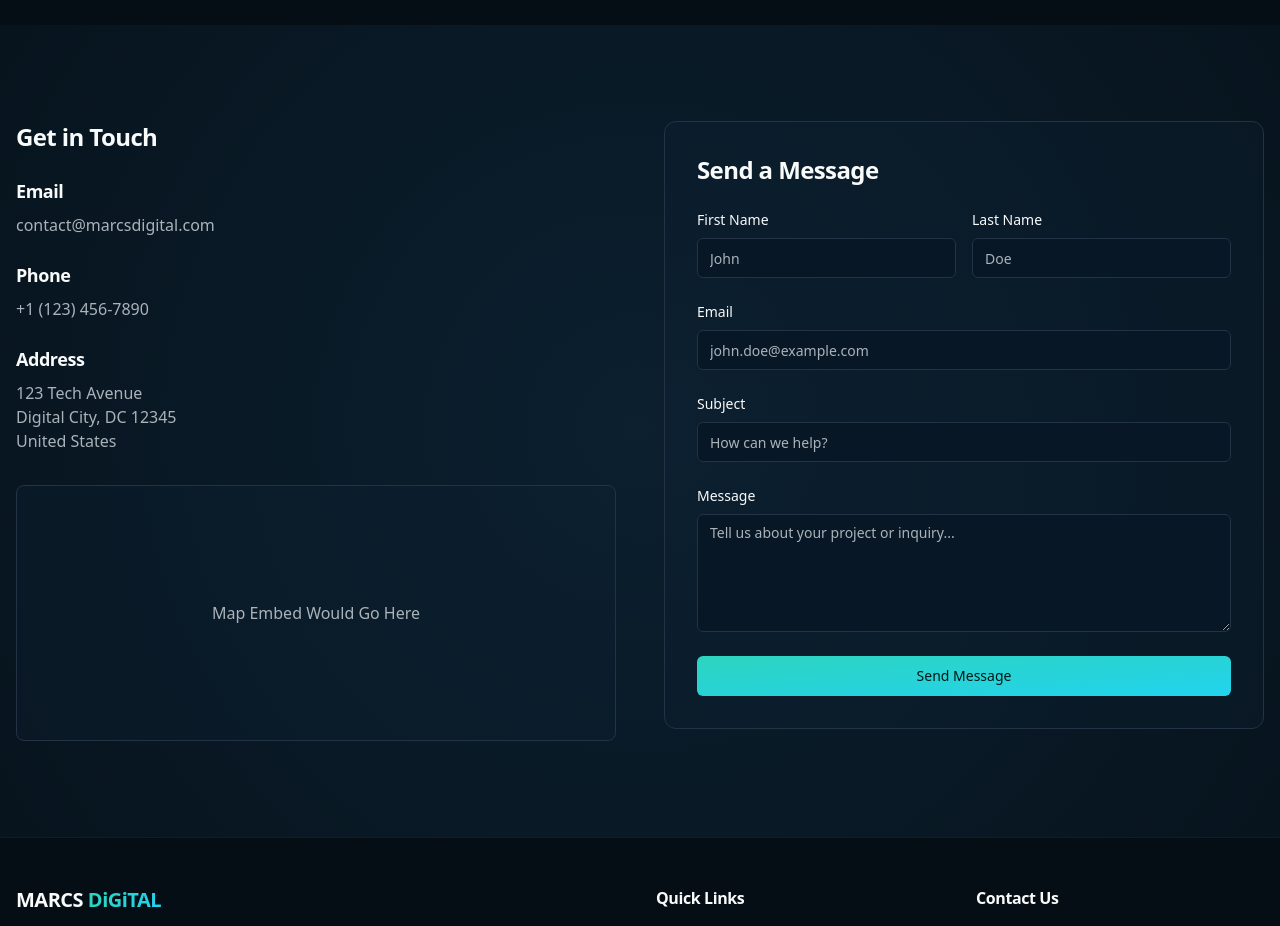
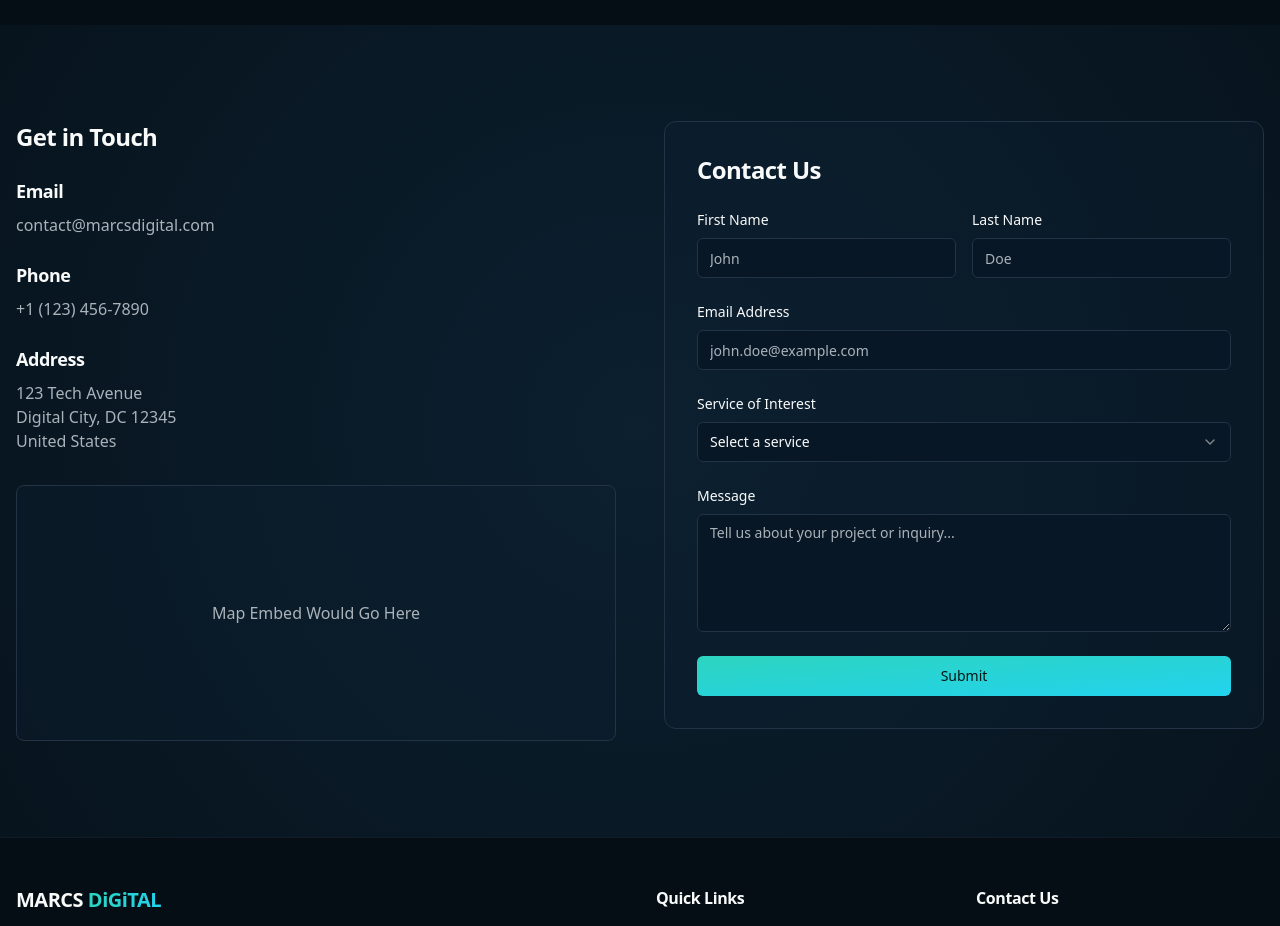
Before and after one commit to AdityaPrakash123/lova-web-genesis, a React (Vite) app: page /contact in a window 1280 px wide. Shown: the part 380-1306 px from the top of the page. Built offline with nearby package versions, Linux system fonts and the light colour scheme.

Commit message:
Add Formspree contact form
Integrates a Formspree form into the contact page, including fields for first name, last name, email, and service selection.

```diff
--- a/package.json
+++ b/package.json
@@ -11,6 +11,7 @@
     "preview": "vite preview"
   },
   "dependencies": {
+    "@formspree/react": "^3.0.0",
     "@hookform/resolvers": "^3.9.0",
     "@radix-ui/react-accordion": "^1.2.0",
     "@radix-ui/react-alert-dialog": "^1.1.1",
--- /dev/null
+++ b/src/components/ContactForm.tsx
@@ -0,0 +1,140 @@
+
+import React from 'react';
+import { useForm, ValidationError } from '@formspree/react';
+import { Button } from '@/components/ui/button';
+import { Input } from '@/components/ui/input';
+import { Textarea } from '@/components/ui/textarea';
+import { Select, SelectContent, SelectItem, SelectTrigger, SelectValue } from '@/components/ui/select';
+
+const ContactForm = () => {
+  const [state, handleSubmit] = useForm("mzzrwqyv");
+
+  if (state.succeeded) {
+    return (
+      <div className="text-center p-8 bg-secondary/20 border border-border rounded-xl">
+        <h3 className="text-xl font-semibold mb-2">Thank you!</h3>
+        <p className="text-muted-foreground">We've received your message and will get back to you soon.</p>
+      </div>
+    );
+  }
+
+  return (
+    <div className="bg-secondary/20 border border-border rounded-xl p-6 md:p-8">
+      <h2 className="text-2xl font-bold mb-6">Contact Us</h2>
+
+      <form onSubmit={handleSubmit} className="space-y-6">
+        <div className="grid grid-cols-1 sm:grid-cols-2 gap-4">
+          <div className="space-y-2">
+            <label htmlFor="firstName" className="block text-sm font-medium">
+              First Name
+            </label>
+            <Input
+              id="firstName"
+              name="firstName"
+              placeholder="John"
+              required
+              className="bg-navy border-border"
+            />
+            <ValidationError
+              prefix="First Name"
+              field="firstName"
+              errors={state.errors}
+            />
+          </div>
+
+          <div className="space-y-2">
+            <label htmlFor="lastName" className="block text-sm font-medium">
+              Last Name
+            </label>
+            <Input
+              id="lastName"
+              name="lastName"
+              placeholder="Doe"
+              required
+              className="bg-navy border-border"
+            />
+            <ValidationError
+              prefix="Last Name"
+              field="lastName"
+              errors={state.errors}
+            />
+          </div>
+        </div>
+
+        <div className="space-y-2">
+          <label htmlFor="email" className="block text-sm font-medium">
+            Email Address
+          </label>
+          <Input
+            id="email"
+            type="email"
+            name="email"
+            placeholder="john.doe@example.com"
+            required
+            className="bg-navy border-border"
+          />
+          <ValidationError
+            prefix="Email"
+            field="email"
+            errors={state.errors}
+          />
+        </div>
+
+        <div className="space-y-2">
+          <label htmlFor="service" className="block text-sm font-medium">
+            Service of Interest
+          </label>
+          <Select name="service" required>
+            <SelectTrigger className="bg-navy border-border">
+              <SelectValue placeholder="Select a service" />
+            </SelectTrigger>
+            <SelectContent>
+              <SelectItem value="web-development">Web Development</SelectItem>
+              <SelectItem value="mobile-development">Mobile Development</SelectItem>
+              <SelectItem value="ui-ux-design">UI/UX Design</SelectItem>
+              <SelectItem value="digital-marketing">Digital Marketing</SelectItem>
+              <SelectItem value="seo-optimization">SEO Optimization</SelectItem>
+              <SelectItem value="e-commerce-solutions">E-commerce Solutions</SelectItem>
+              <SelectItem value="consulting">Consulting</SelectItem>
+              <SelectItem value="other">Other</SelectItem>
+            </SelectContent>
+          </Select>
+          <ValidationError
+            prefix="Service"
+            field="service"
+            errors={state.errors}
+          />
+        </div>
+
+        <div className="space-y-2">
+          <label htmlFor="message" className="block text-sm font-medium">
+            Message
+          </label>
+          <Textarea
+            id="message"
+            name="message"
+            placeholder="Tell us about your project or inquiry..."
+            rows={5}
+            required
+            className="bg-navy border-border"
+          />
+          <ValidationError
+            prefix="Message"
+            field="message"
+            errors={state.errors}
+          />
+        </div>
+
+        <Button
+          type="submit"
+          disabled={state.submitting}
+          className="btn-primary w-full"
+        >
+          {state.submitting ? 'Submitting...' : 'Submit'}
+        </Button>
+      </form>
+    </div>
+  );
+};
+
+export default ContactForm;
--- a/src/pages/ContactPage.tsx
+++ b/src/pages/ContactPage.tsx
@@ -1,29 +1,11 @@
 
 import React from 'react';
-import { Button } from '@/components/ui/button';
-import { Input } from '@/components/ui/input';
-import { Textarea } from '@/components/ui/textarea';
-import { useToast } from '@/hooks/use-toast';
+import ContactForm from '@/components/ContactForm';
 
 const ContactPage = () => {
-  const { toast } = useToast();
-
   React.useEffect(() => {
     document.title = "Contact Us - MARCS DiGITAL Solutions";
   }, []);
-
-  const handleSubmit = (e: React.FormEvent<HTMLFormElement>) => {
-    e.preventDefault();
-    // Here you would typically handle form submission
-
-    toast({
-      title: "Message sent!",
-      description: "We'll get back to you as soon as possible.",
-    });
-
-    // Reset form
-    e.currentTarget.reset();
-  };
 
   return (
     <main className="min-h-screen">
@@ -91,84 +73,7 @@ const ContactPage = () => {
 
           {/* Contact Form */}
           <div className="order-1 lg:order-2">
-            <div className="bg-secondary/20 border border-border rounded-xl p-6 md:p-8">
-              <h2 className="text-2xl font-bold mb-6">Send a Message</h2>
-
-              <form onSubmit={handleSubmit} className="space-y-6">
-                <div className="grid grid-cols-1 sm:grid-cols-2 gap-4">
-                  <div className="space-y-2">
-                    <label htmlFor="firstName" className="block text-sm font-medium">
-                      First Name
-                    </label>
-                    <Input
-                      id="firstName"
-                      name="firstName"
-                      placeholder="John"
-                      required
-                      className="bg-navy border-border"
-                    />
-                  </div>
-
-                  <div className="space-y-2">
-                    <label htmlFor="lastName" className="block text-sm font-medium">
-                      Last Name
-                    </label>
-                    <Input
-                      id="lastName"
-                      name="lastName"
-                      placeholder="Doe"
-                      required
-                      className="bg-navy border-border"
-                    />
-                  </div>
-                </div>
-
-                <div className="space-y-2">
-                  <label htmlFor="email" className="block text-sm font-medium">
-                    Email
-                  </label>
-                  <Input
-                    id="email"
-                    name="email"
-                    type="email"
-                    placeholder="john.doe@example.com"
-                    required
-                    className="bg-navy border-border"
-                  />
-                </div>
-
-                <div className="space-y-2">
-                  <label htmlFor="subject" className="block text-sm font-medium">
-                    Subject
-                  </label>
-                  <Input
-                    id="subject"
-                    name="subject"
-                    placeholder="How can we help?"
-                    required
-                    className="bg-navy border-border"
-                  />
-                </div>
-
-                <div className="space-y-2">
-                  <label htmlFor="message" className="block text-sm font-medium">
-                    Message
-                  </label>
-                  <Textarea
-                    id="message"
-                    name="message"
-                    placeholder="Tell us about your project or inquiry..."
-                    rows={5}
-                    required
-                    className="bg-navy border-border"
-                  />
-                </div>
-
-                <Button type="submit" className="btn-primary w-full">
-                  Send Message
-                </Button>
-              </form>
-            </div>
+            <ContactForm />
           </div>
         </div>
       </section>
```
Also changed, not shown: 1 other file (tests, documents, lock files or other folders).
